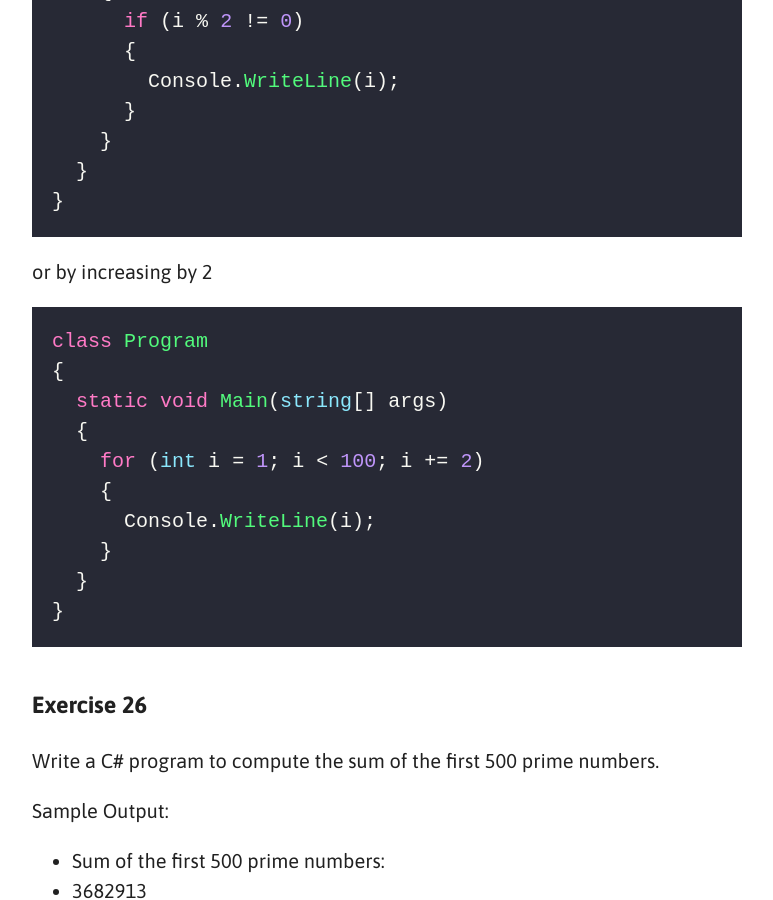
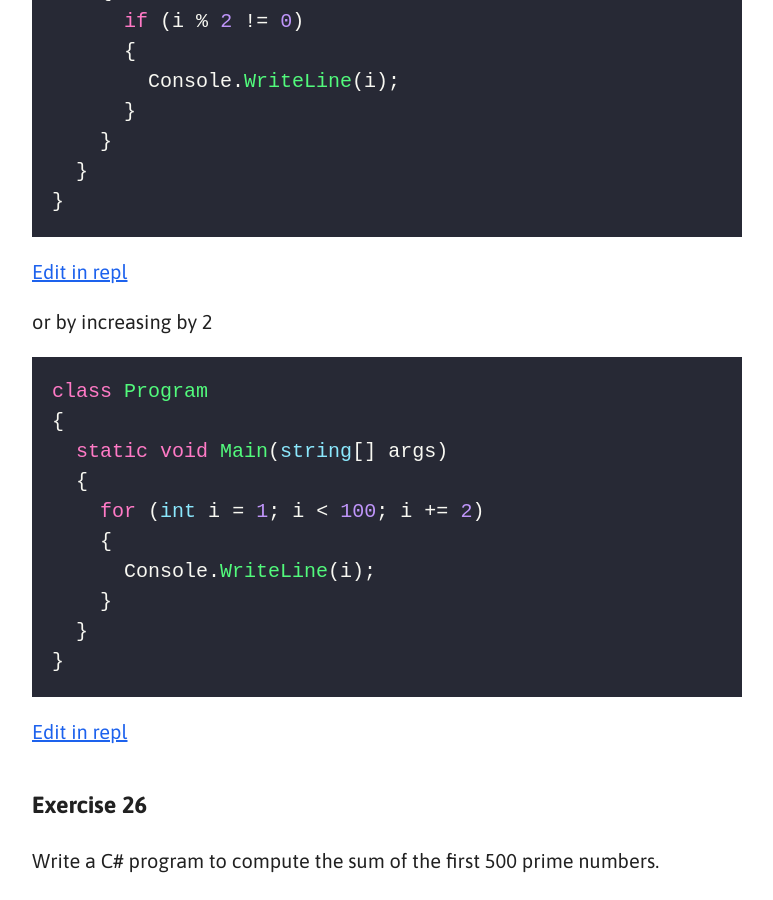
Before and after one commit to vinceumo/devNotes, a Jekyll site: the page built from _posts/dotnet/2019-05-11-c-practice.md, in a window 1280 px wide and 900 px high, scrolled down 22539 px. Shown: the whole window, without its empty margins (253-1026 px from the left). Built offline with Jekyll 4.4.1, drawn with Linux system fonts in a browser that asks for light colours; a script that is not in the unit is left out; some of the changed text lies outside the part shown.

Commit message:
Update from Forestry.io Vincent Humeau updated _posts/dotnet/2019-05-11-c-practice.md

````diff
--- a/_posts/dotnet/2019-05-11-c-practice.md
+++ b/_posts/dotnet/2019-05-11-c-practice.md
@@ -783,6 +783,8 @@
 }
 ```
 
+[Edit in repl](https://repl.it/@vinceumo/Exercise-25)
+
 or by increasing by 2
 
 ```cs
@@ -797,6 +799,8 @@
   }
 }
 ```
+
+[Edit in repl](https://repl.it/@vinceumo/Exercise-25-2)
 
 ### Exercise 26
 
@@ -848,6 +852,8 @@
 }
 ```
 
+[Edit in repl](https://repl.it/@vinceumo/Exercise-26)
+
 ### Exercise 27
 
 Write a C# program and compute the sum of the digits of an integer.
@@ -876,6 +882,8 @@
 }
 ```
 
+[Edit in repl](https://repl.it/@vinceumo/Exercise-27)
+
 ### Exercise 28
 
 Write a C# program to reverse the words of a sentence
@@ -905,6 +913,8 @@
 }
 ```
 
+[Edit in repl](https://repl.it/@vinceumo/Exercise-28)
+
 ### Exercise 29
 
 Write a C# program to find the size of a specified file in bytes.
@@ -926,6 +936,8 @@
   }
 }
 ```
+
+[Edit in repl](https://repl.it/@vinceumo/Exercise-29)
 
 ### Exercise 30
 
@@ -949,6 +961,8 @@
   }
 }
 ```
+
+[Edit in repl](https://repl.it/@vinceumo/Exercise-30)
 
 ### Exercise 31
 
@@ -981,6 +995,8 @@
   }
 }
 ```
+
+[Edit in repl](https://repl.it/@vinceumo/Exercise-31)
 
 ### Exercise 32
 
````
